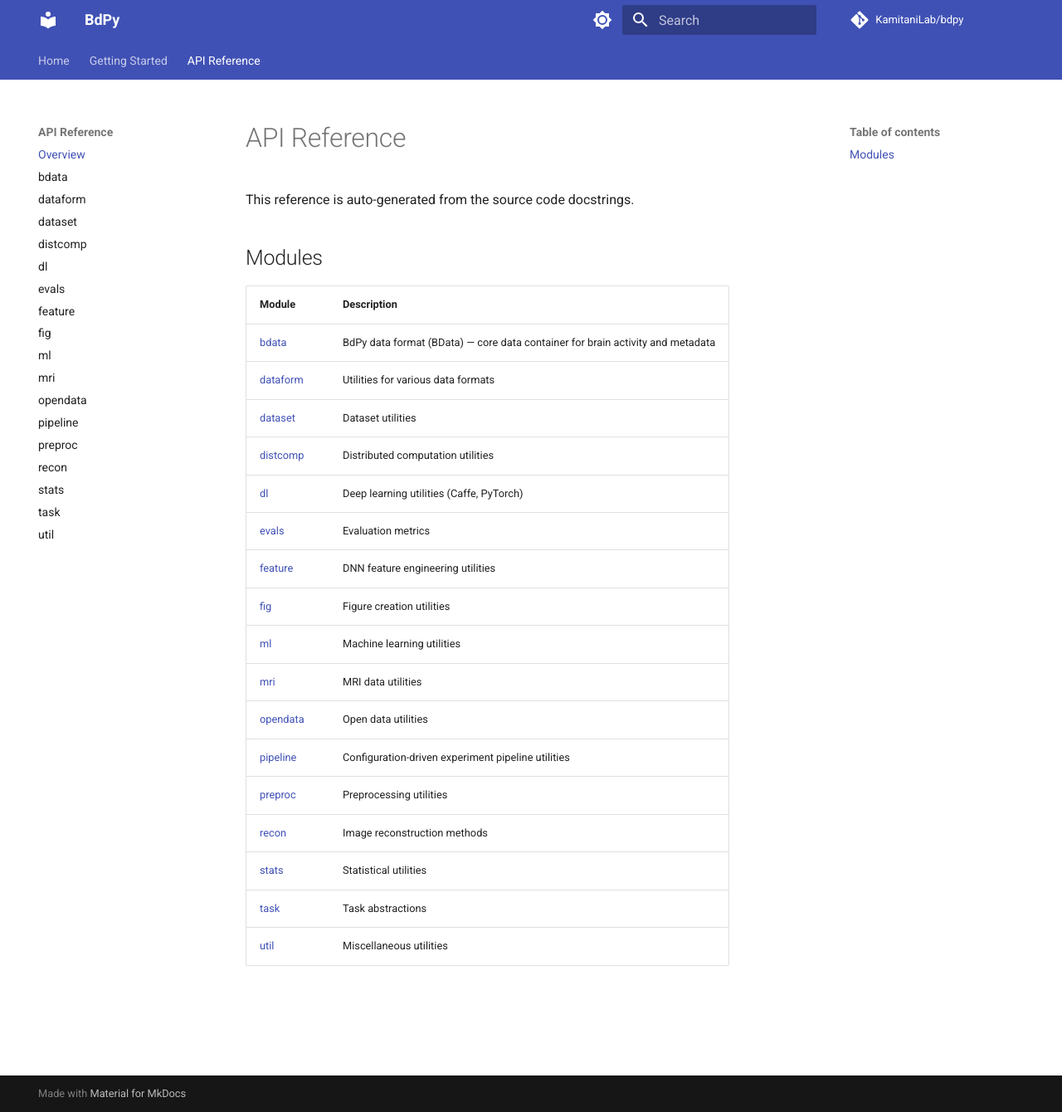
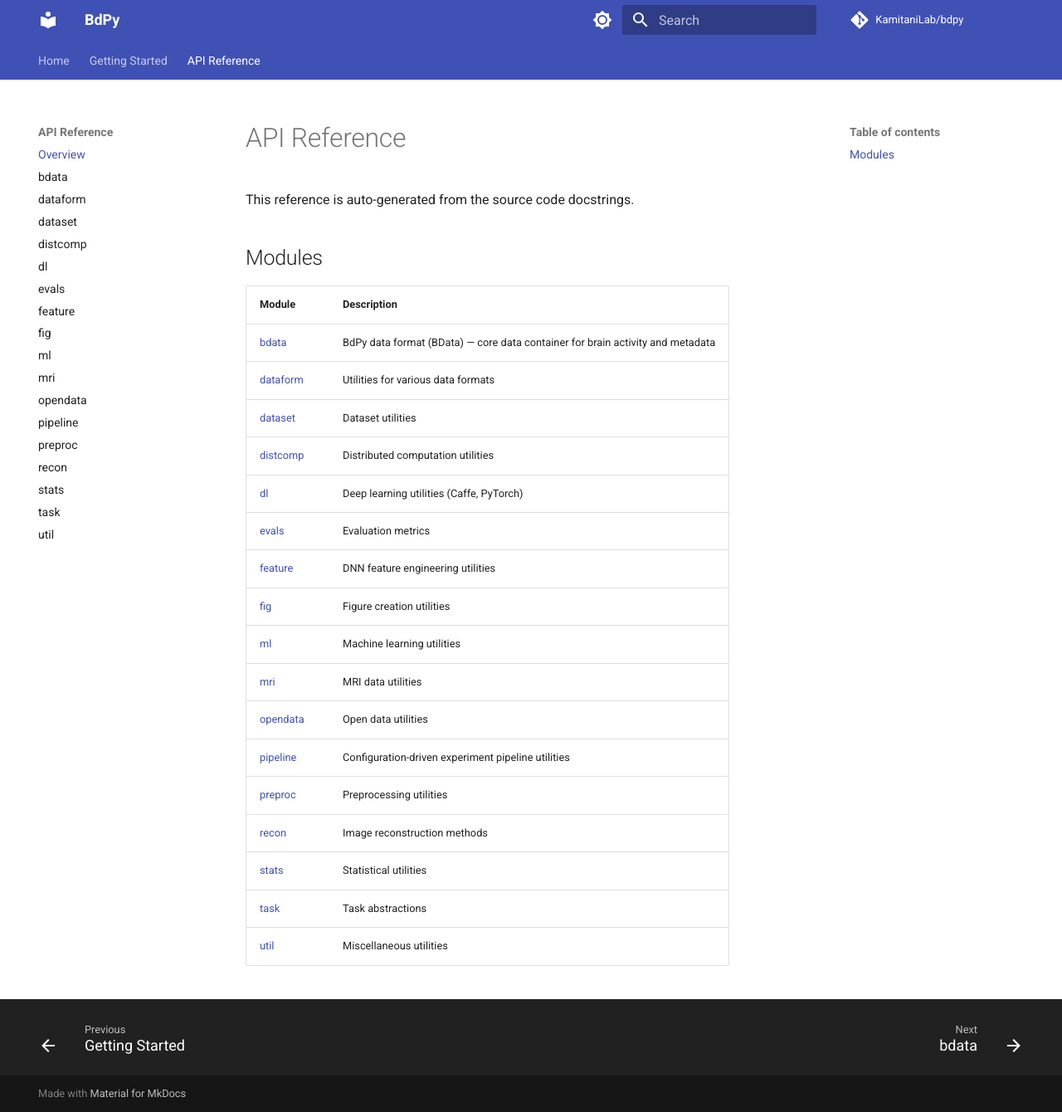
Before and after one commit to KamitaniLab/bdpy, an MkDocs documentation site: the page built from docs/api/index.md, in a window 1280 px wide and 1340 px high. Shown: the whole window at 83% size. Built offline with MkDocs 1.6.1 and Material for MkDocs 9.7.7, drawn with Linux system fonts in a browser that asks for light colours; comment, search, counter and statistics services are not loaded; part of the change alters nothing that is shown.

Commit message:
docs: enable hot reload and footer navigation in MkDocs
Co-Authored-By: Claude Sonnet 4.6 <noreply@anthropic.com>

```diff
--- a/mkdocs.yml
+++ b/mkdocs.yml
@@ -25,6 +25,10 @@ theme:
     - navigation.top
     - search.highlight
     - content.code.copy
+    - navigation.footer
+
+watch:
+  - bdpy
 
 plugins:
   - search
```
